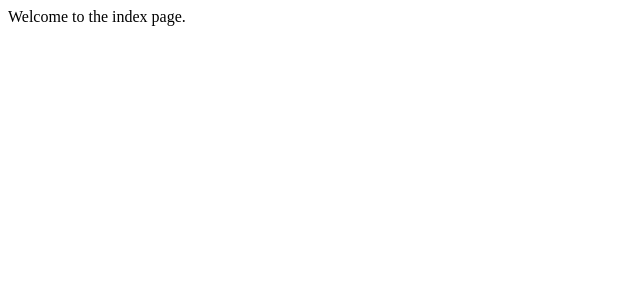
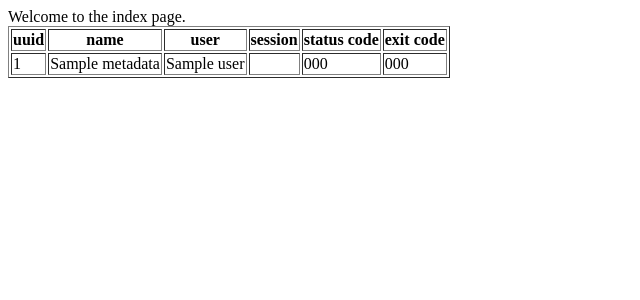
Before and after one commit to ImperialCollegeLondon/dune_processes, a Django app: template main/templates/main/index.html in a window 1280 px wide. Shown: the top 300 px of the page, without its empty margins (0-640 px from the left). Run offline with Django 5.2, Linux system fonts and the light colour scheme; the template is opened without the code that fills it: most values are stand-ins (such as "Sample title", 1, 10 or a date in 2020).

Commit message:
Adding process data to index view

```diff
--- a/main/templates/main/index.html
+++ b/main/templates/main/index.html
@@ -4,4 +4,26 @@
 
 {% block content %}
 Welcome to the index page.
+
+<table border="1">
+    <tr>
+        <th>uuid</th>
+        <th>name</th>
+        <th>user</th>
+        <th>session</th>
+        <th>status code</th>
+        <th>exit code</th>
+    </tr>
+    {% for value in values %}
+    <tr>
+        <td>{{ value.uuid.uuid }}</td>
+        <td>{{ value.process_description.metadata.name }}</td>
+        <td>{{ value.process_description.metadata.user }}</td>
+        <td>{{ value.process_description.metadata.session }}</td>
+        <td>{{ value.status_code }}</td>
+        <td>{{ value.return_code }}</td>
+    </tr>
+    {% endfor %}
+</table>
+
 {% endblock content %}
```
Also changed, not shown: main/views.py (+17 -1 lines).
